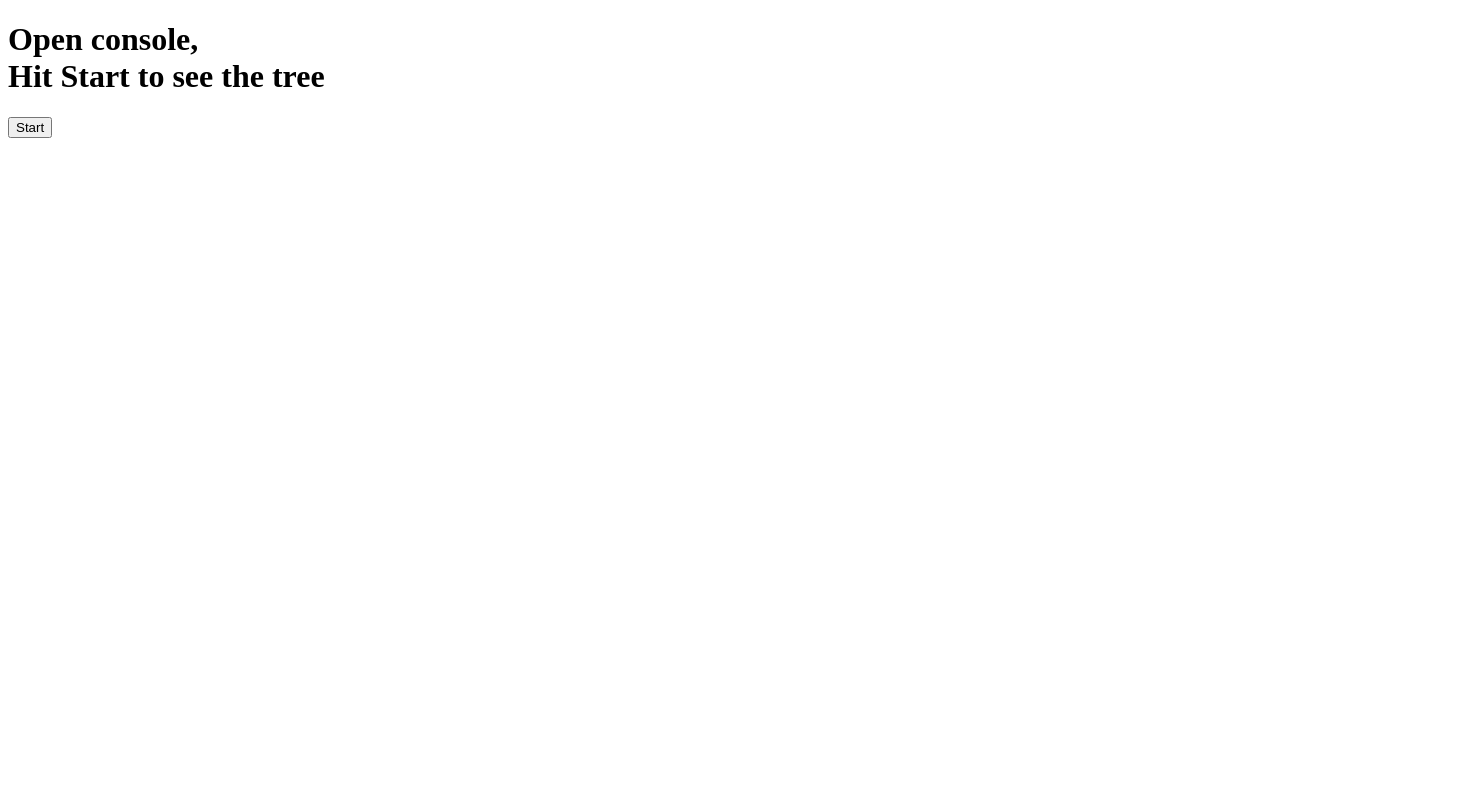
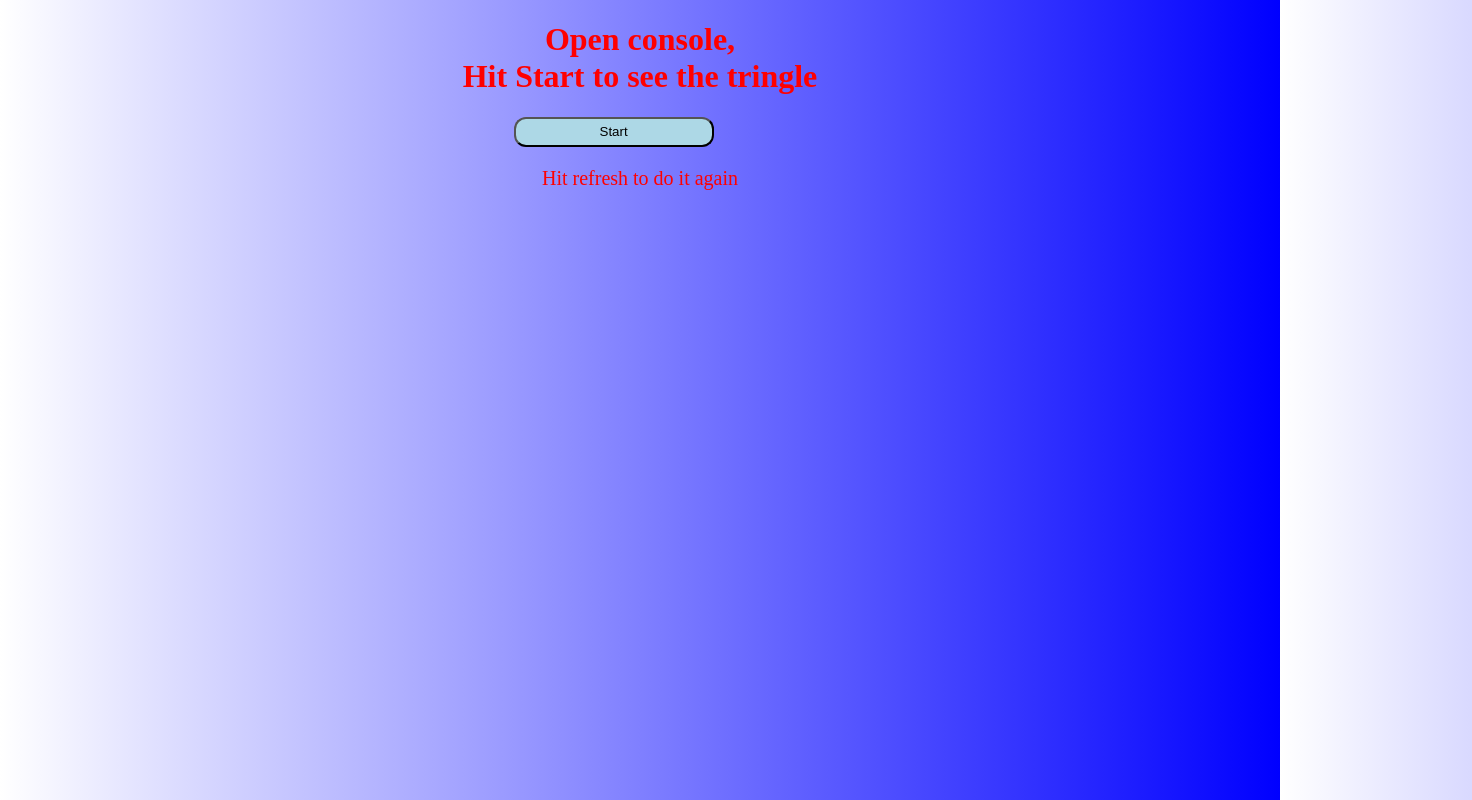
Before and after one commit to Brew906/Tringle-to-console, a plain HTML site: page index.html in a window 1280 px wide. Shown: the whole page, 1472 px wide, since content can reach past the window. Drawn offline with Linux system fonts and the light colour scheme.

Commit message:
coded the style file

```diff
--- a/code.js
+++ b/code.js
@@ -1,4 +1,4 @@
-function tree(){
+function tringle(){
     for (let number = "#"; number <= "###############"; number += "#"){
         console.log(number);
     }
--- a/index.html
+++ b/index.html
@@ -1,5 +1,5 @@
 <!DOCTYPE html>
-<!--###tree to console
+<!--###tringle to console
 November 25,2020
 Michael Brewer
 micbrewe@uat.edu-->
@@ -7,12 +7,15 @@ micbrewe@uat.edu-->
 <html>
 <head>
     <script src="code.js"></script>
-    <title>### Tree To Console</title>
+    <link href="style.css" rel="stylesheet" type="text/css" />
+    <title>### Tringle To Console</title>
     <h1>Open console,<br>
-    Hit Start to see the tree</h1>
+    Hit Start to see the tringle</h1>
 </head>
 <body>
-    <button onclick="tree()">Start</button>
+    <button class="lgbutton" onclick="tringle()">Start</button>
+    <br>
+    <p>Hit refresh to do it again</p>
 
 </body>
 </html>
--- a/style.css
+++ b/style.css
@@ -0,0 +1,21 @@
+body {
+    background-color: green;
+    background-image: linear-gradient(90deg,white 0%,blue 100%);
+}
+h1 {
+    color: red;
+    text-align: center;
+}
+p{
+    color: red;
+    text-align: center;
+    font-size: 20px;
+}
+.lgbutton {
+    background-color: white;
+    width: 200px;
+    height: 30px;
+    border-radius: 12px;
+    background-color: lightblue;
+    margin-left:40%; margin-right:60%;
+}
```
